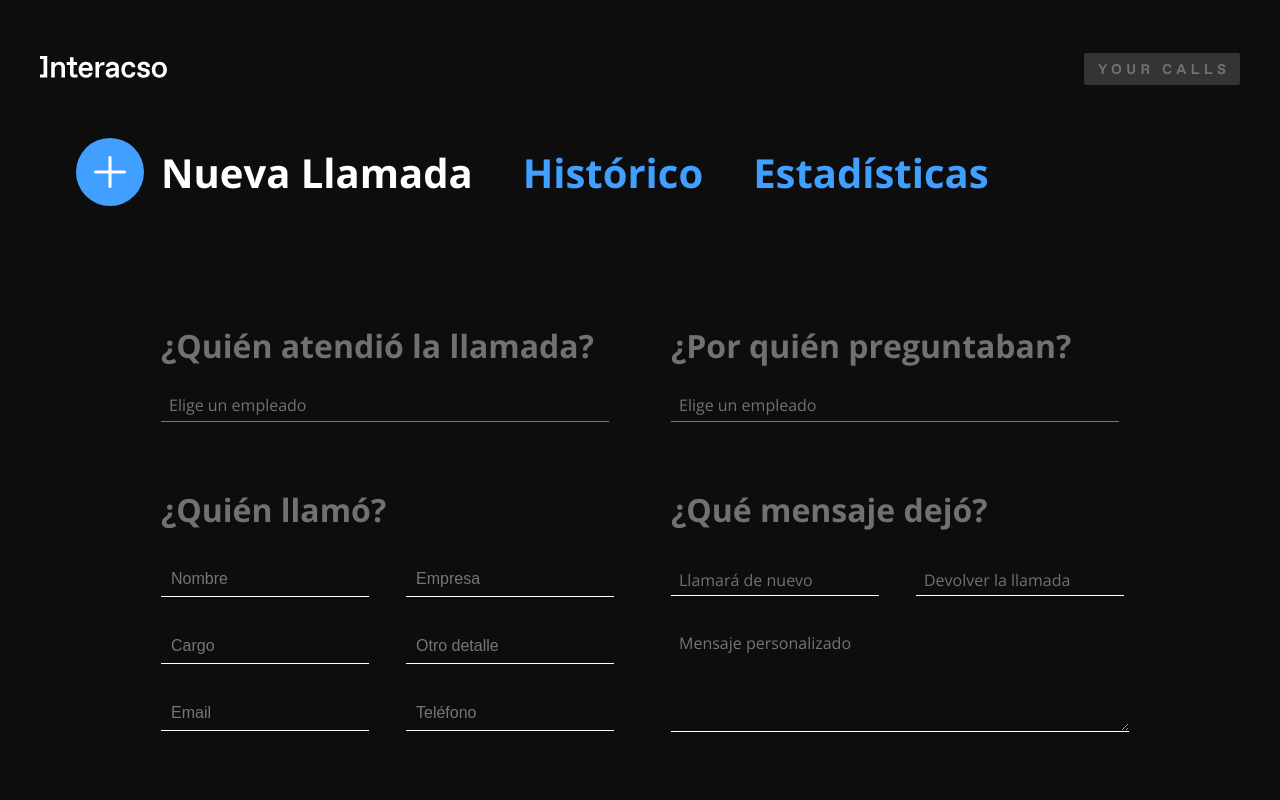
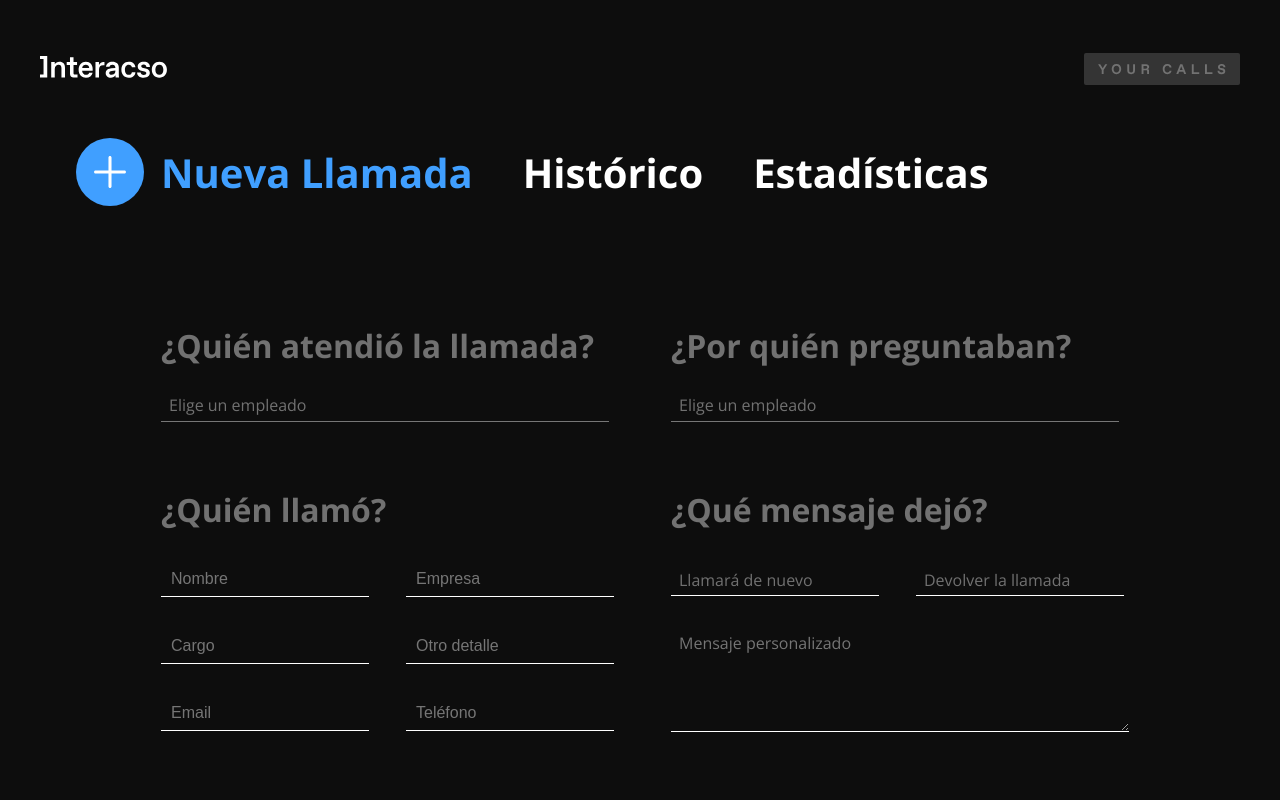
Before and after one commit to carmenpmoreno/fairfax-m4-your-calls-app, a React (Create React App) app: page /#/ in a window 1280 px wide. Shown: the top 800 px of the page. Built offline with nearby package versions, Linux system fonts and the light colour scheme; no server answers.

Commit message:
add bottom margin and change colors of menu links

```diff
--- a/src/styles/App.scss
+++ b/src/styles/App.scss
@@ -39,19 +39,25 @@ body {
 }
 
 .new-call__link {
+  // color: $color-blue;
+  color: $color-white;
+
+}
+
+.new-call__link.is-active {
+  // color: $color-white;
   color: $color-blue;
 }
 
-.new-call__link.is-active {
+.call-back__link {
+  // color: $color-blue;
   color: $color-white;
 }
 
-.call-back__link {
+.call-back__link.is-active {
+  // color: $color-white;
   color: $color-blue;
-}
 
-.call-back__link.is-active {
-  color: $color-white;
 }
 
 a {
--- a/src/styles/Dashboard.scss
+++ b/src/styles/Dashboard.scss
@@ -2,4 +2,5 @@
     // border: 1px solid white;
     width: 1140px;
     margin: auto;
+    margin-bottom: 120px;
 }
```
